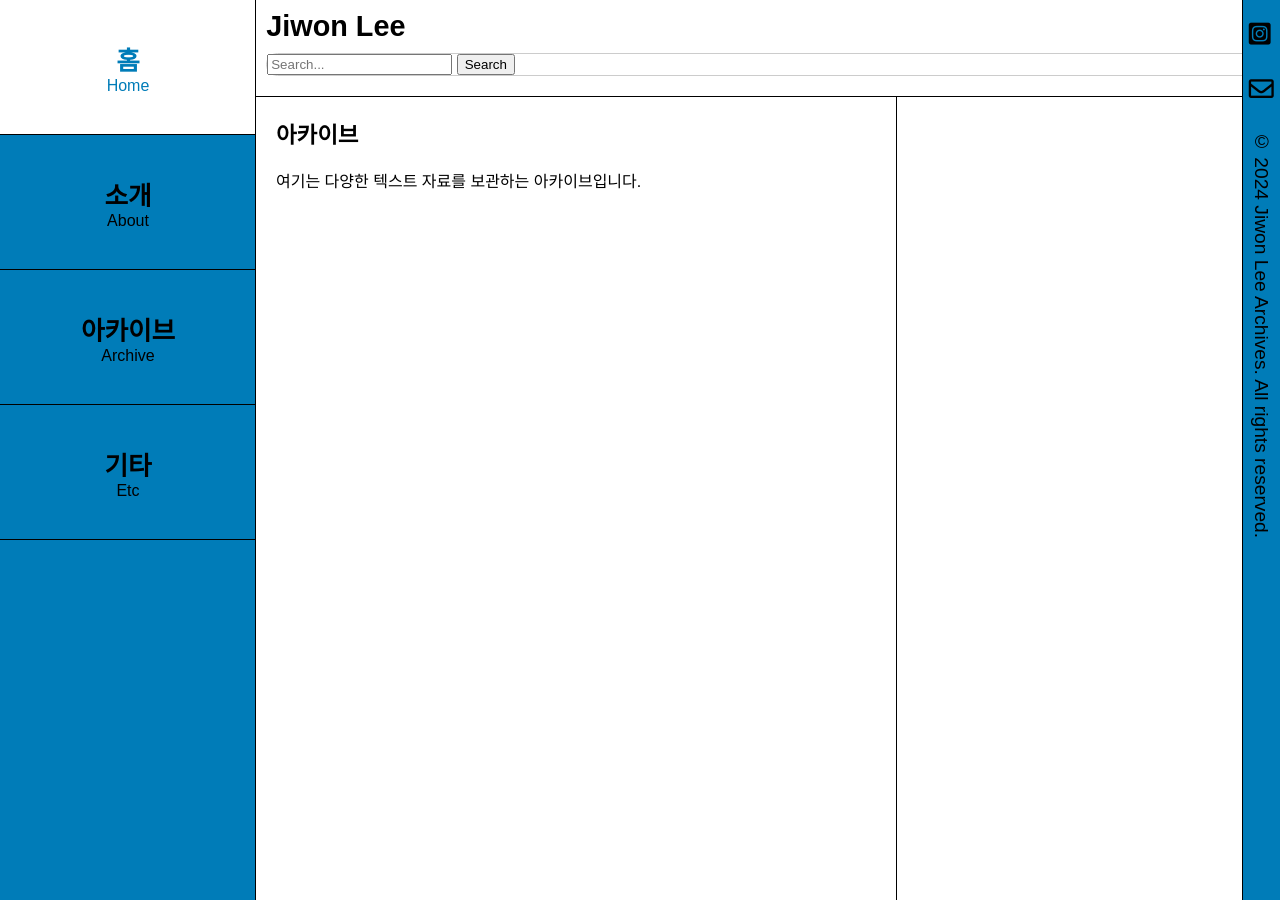
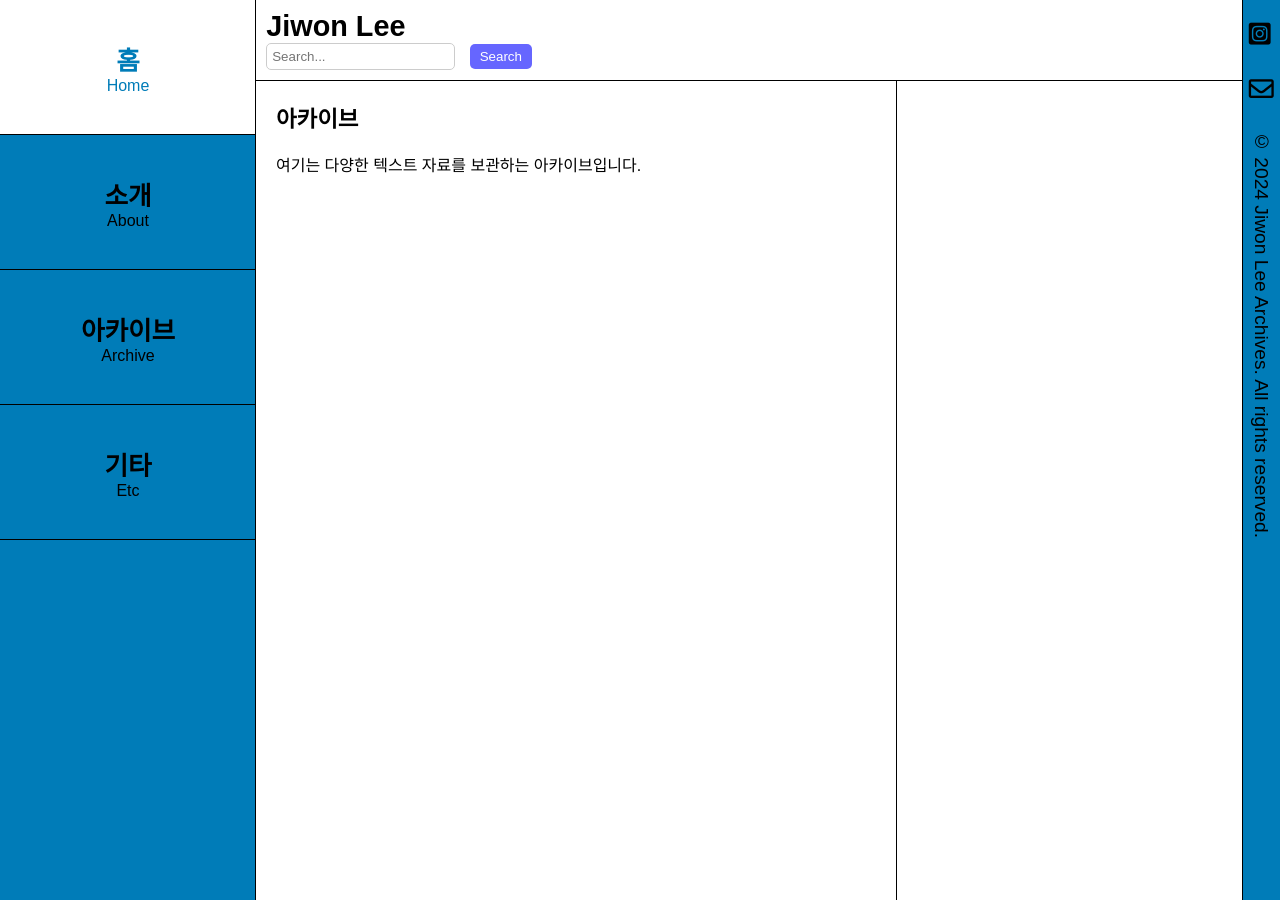
Before and after one commit to LfayeJ/archives, a Jekyll site: the page built from index.html, in a window 1280 px wide and 900 px high. Built offline with Jekyll 4.4.1, drawn with Linux system fonts in a browser that asks for light colours; some web fonts are replaced; a script that is not in the unit is left out.

Commit message:
Update styles.css

```diff
--- a/assets/css/styles.css
+++ b/assets/css/styles.css
@@ -199,19 +199,6 @@ h1, h2 {
   padding: 0px;
 }
 
-#search-bar {
-  margin: 10px auto;
-  border: 1px solid #ccc;
-  border-radius: 20px;
-}
-
-#search-bar #search-input {
-  width: 200px;
-  border: none;
-  line-height: 44px;
-  outline: none;
-}
-
 header {
   padding: 0.8vw;
   width: 100%; /* Adjusted width to exclude side-menu and footer */
@@ -234,6 +221,49 @@ footer {
   height: 100vh; /* 화면 전체 높이 차지 */
   background-color: var(--hover-color);
   overflow-y: auto; /* 내용이 많을 때 스크롤 가능 */
+}
+
+#search-bar {
+    display: flex;
+    align-items: center;
+}
+
+#searchinput {
+    padding: 5px;
+    border-radius: 5px;
+    border: 1px solid #ccc;
+    margin-right: 10px;
+}
+
+button {
+    padding: 5px 10px;
+    border-radius: 5px;
+    border: none;
+    background-color: #6666ff;
+    color: white;
+    cursor: pointer;
+}
+
+button:hover {
+    background-color: #5555ee;
+}
+
+/* 검색 결과 스타일 */
+#search_results {
+    padding: 20px;
+    background-color: #f9f9f9;
+    border: 1px solid #ddd;
+    margin-top: 10px;
+}
+
+#results_list {
+    list-style: none;
+    padding: 0;
+}
+
+#results_list li {
+    padding: 10px;
+    border-bottom: 1px solid #ddd;
 }
 
 /* 반응형 디자인 */
```
